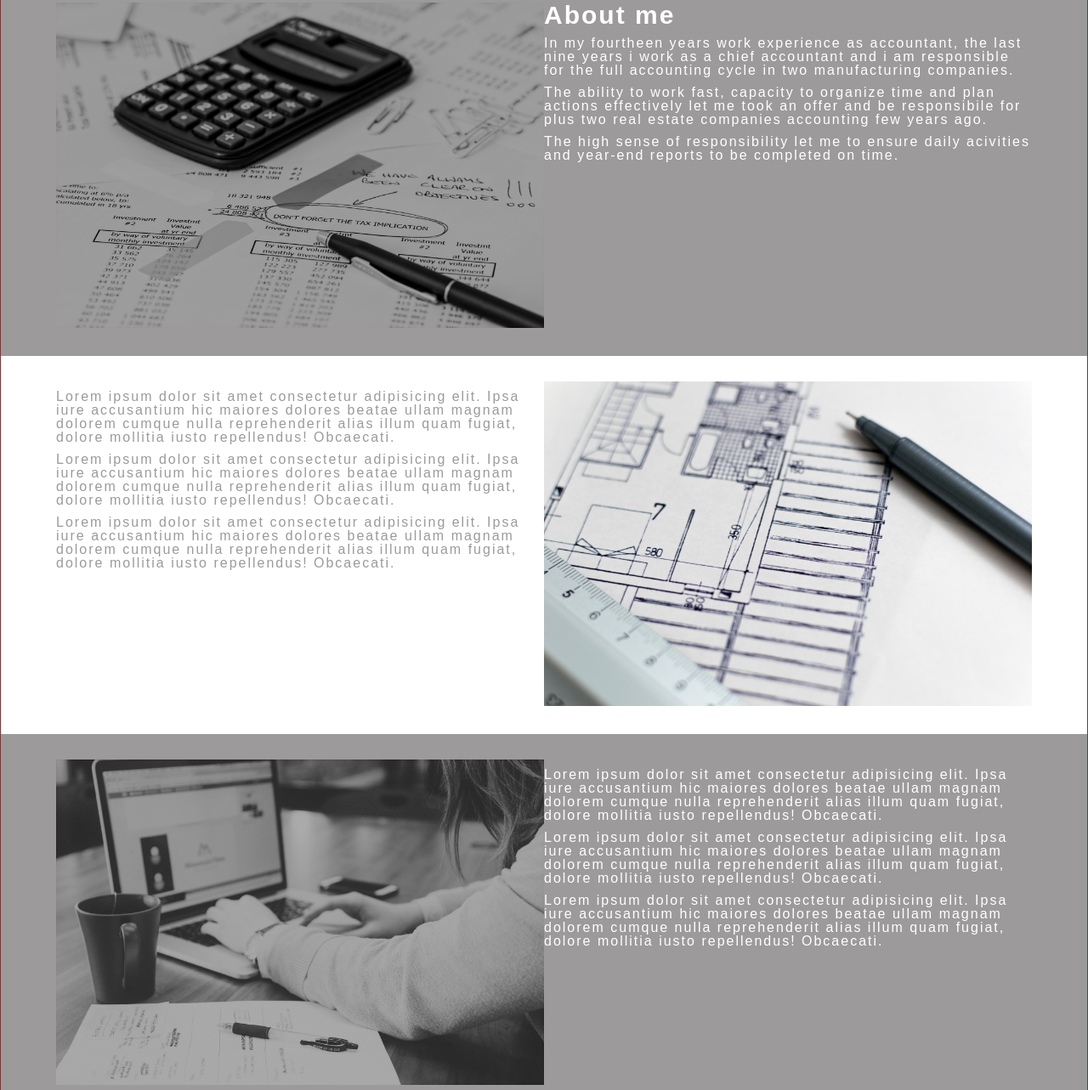
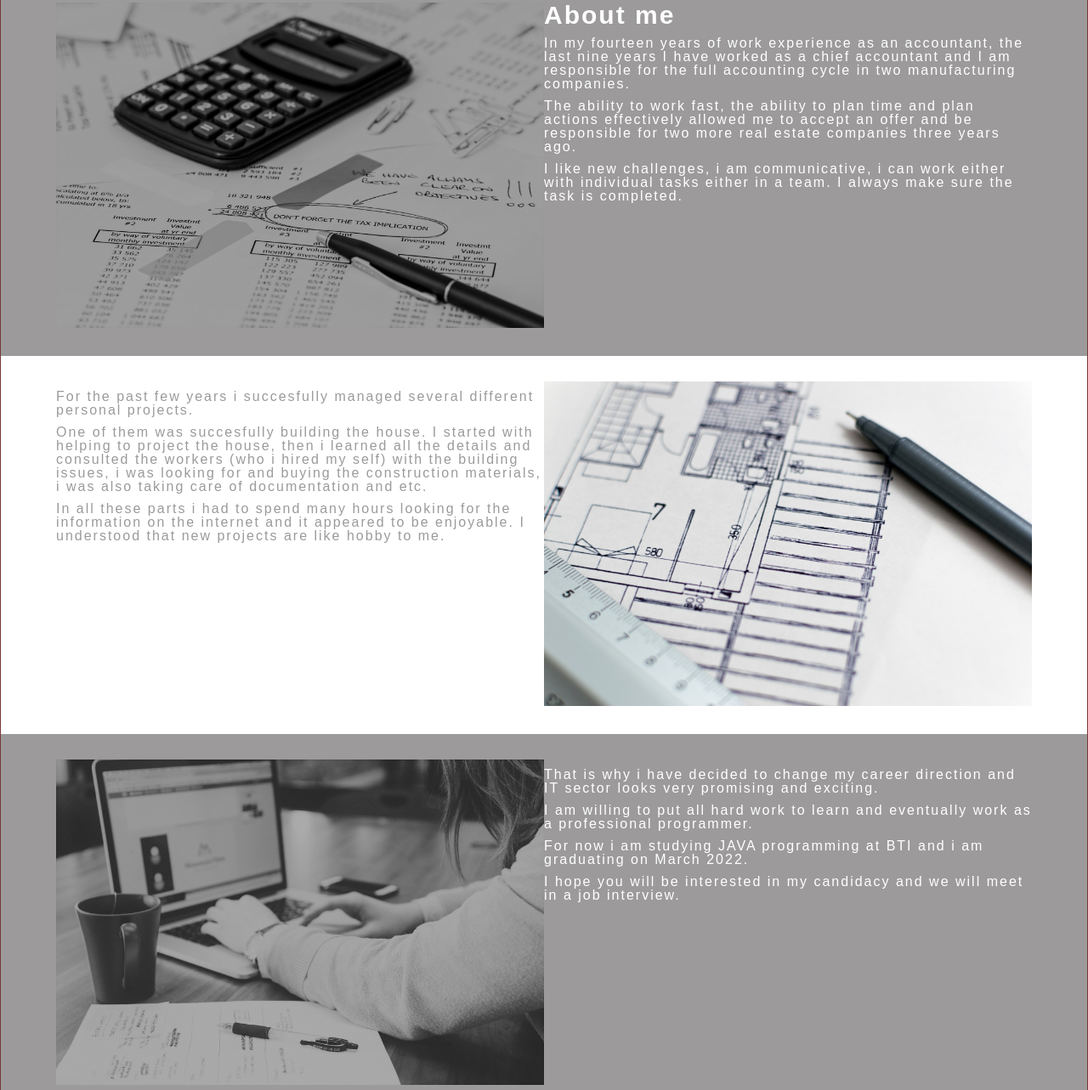
Before and after one commit to agnepuisiene/agne.puisiene, a plain HTML site: page index.html in a window 1280 px wide. Shown: the part 828-2111 px from the top of the page at 85% size. Drawn offline with Linux system fonts and the light colour scheme.

Commit message:
Changed text in paragraph

```diff
--- a/index.html
+++ b/index.html
@@ -57,9 +57,12 @@
             <div class="acountant">
                 <h2 id="about">About me</h2>
 
-                <p>In my fourtheen years work experience as accountant, the last nine years i work as a chief accountant and i am responsible for the full accounting cycle in two manufacturing companies.</p>
-                <p>The ability to work fast, capacity to organize time and plan actions effectively let me took an offer and be responsibile for plus two real estate companies accounting few years ago.</p>
-                <p>The high sense of responsibility let me to ensure daily acivities and year-end reports to be completed on time.</p>
+                <p>In my fourteen years of work experience as an accountant, the last nine years I have worked as a chief accountant and I am responsible for the full accounting cycle in two manufacturing companies. </p>
+                <p>The ability to work fast, the ability to plan time and plan actions effectively allowed me to accept an offer and be responsible for two more real estate companies three years ago. </p>
+                <p>I like new challenges, i am communicative, i can work either with individual tasks either in a team. I always make sure the task is completed.
+                </p>
+
+
             </div>
 
         </div>
@@ -68,9 +71,11 @@
         <div class="buildings">
 
             <div class="project-manager">
-                <p>Lorem ipsum dolor sit amet consectetur adipisicing elit. Ipsa iure accusantium hic maiores dolores beatae ullam magnam dolorem cumque nulla reprehenderit alias illum quam fugiat, dolore mollitia iusto repellendus! Obcaecati.</p>
-                <p>Lorem ipsum dolor sit amet consectetur adipisicing elit. Ipsa iure accusantium hic maiores dolores beatae ullam magnam dolorem cumque nulla reprehenderit alias illum quam fugiat, dolore mollitia iusto repellendus! Obcaecati.</p>
-                <p>Lorem ipsum dolor sit amet consectetur adipisicing elit. Ipsa iure accusantium hic maiores dolores beatae ullam magnam dolorem cumque nulla reprehenderit alias illum quam fugiat, dolore mollitia iusto repellendus! Obcaecati.</p>
+                <p>For the past few years i succesfully managed several different personal projects.</p>
+                <p> One of them was succesfully building the house. I started with helping to project the house, then i learned all the details and consulted the workers (who i hired my self) with the building issues, i was looking for and buying the construction
+                    materials, i was also taking care of documentation and etc. </p>
+                <p>In all these parts i had to spend many hours looking for the information on the internet and it appeared to be enjoyable. I understood that new projects are like hobby to me.</p>
+
             </div>
             <div class="architecture">
                 <img src="./architecture-1857175_1920.jpg" alt="architecture">
@@ -85,9 +90,12 @@
             </div>
             <div class="student">
 
-                <p>Lorem ipsum dolor sit amet consectetur adipisicing elit. Ipsa iure accusantium hic maiores dolores beatae ullam magnam dolorem cumque nulla reprehenderit alias illum quam fugiat, dolore mollitia iusto repellendus! Obcaecati.</p>
-                <p>Lorem ipsum dolor sit amet consectetur adipisicing elit. Ipsa iure accusantium hic maiores dolores beatae ullam magnam dolorem cumque nulla reprehenderit alias illum quam fugiat, dolore mollitia iusto repellendus! Obcaecati.</p>
-                <p>Lorem ipsum dolor sit amet consectetur adipisicing elit. Ipsa iure accusantium hic maiores dolores beatae ullam magnam dolorem cumque nulla reprehenderit alias illum quam fugiat, dolore mollitia iusto repellendus! Obcaecati.</p>
+                <p>That is why i have decided to change my career direction and IT sector looks very promising and exciting.</p>
+                <p> I am willing to put all hard work to learn and eventually work as a professional programmer. </p>
+                <p>For now i am studying JAVA programming at BTI and i am graduating on March 2022. </p>
+                <p>I hope you will be interested in my candidacy and we will meet in a job interview.
+                </p>
+
             </div>
 
         </div>
```
